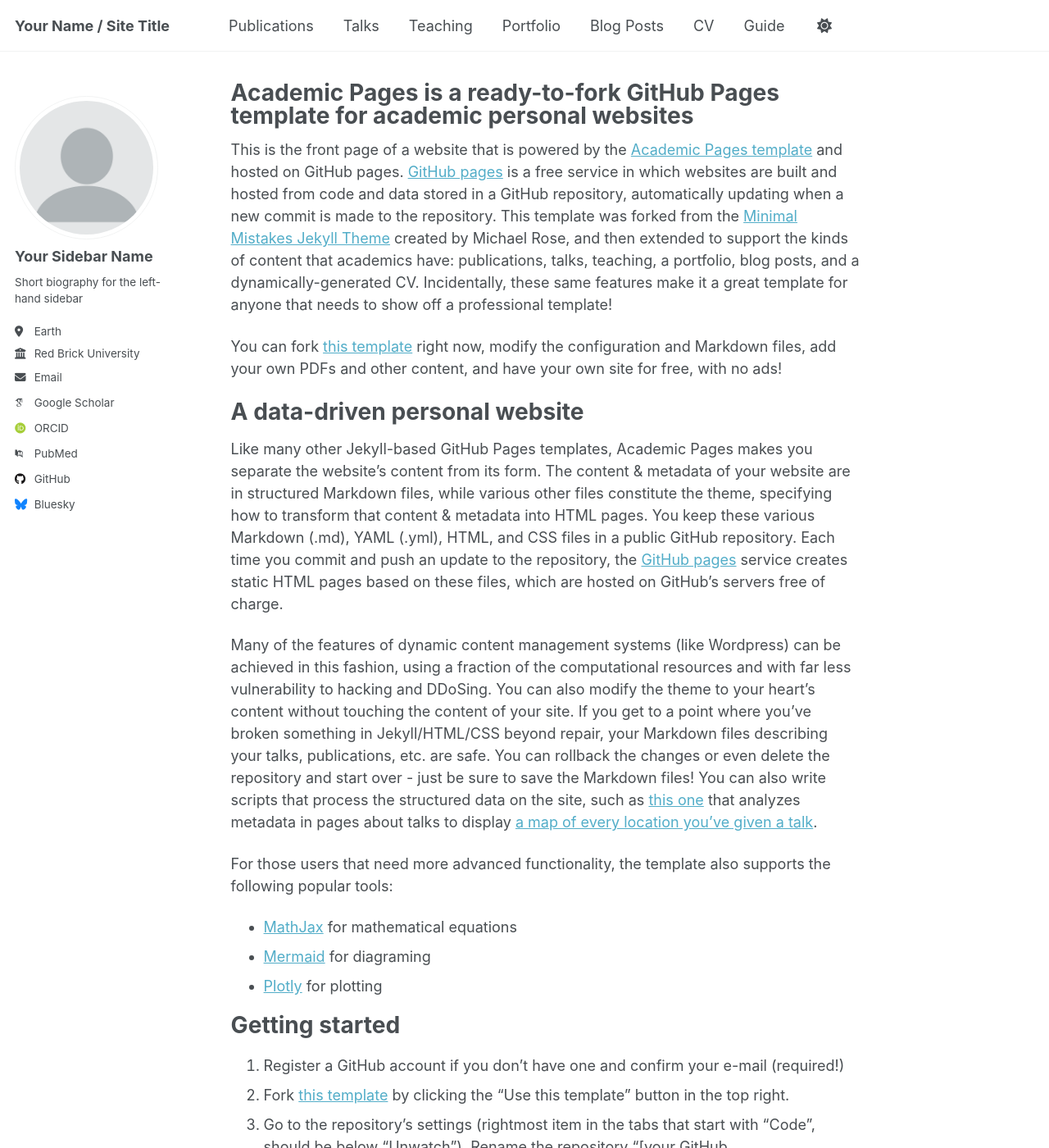
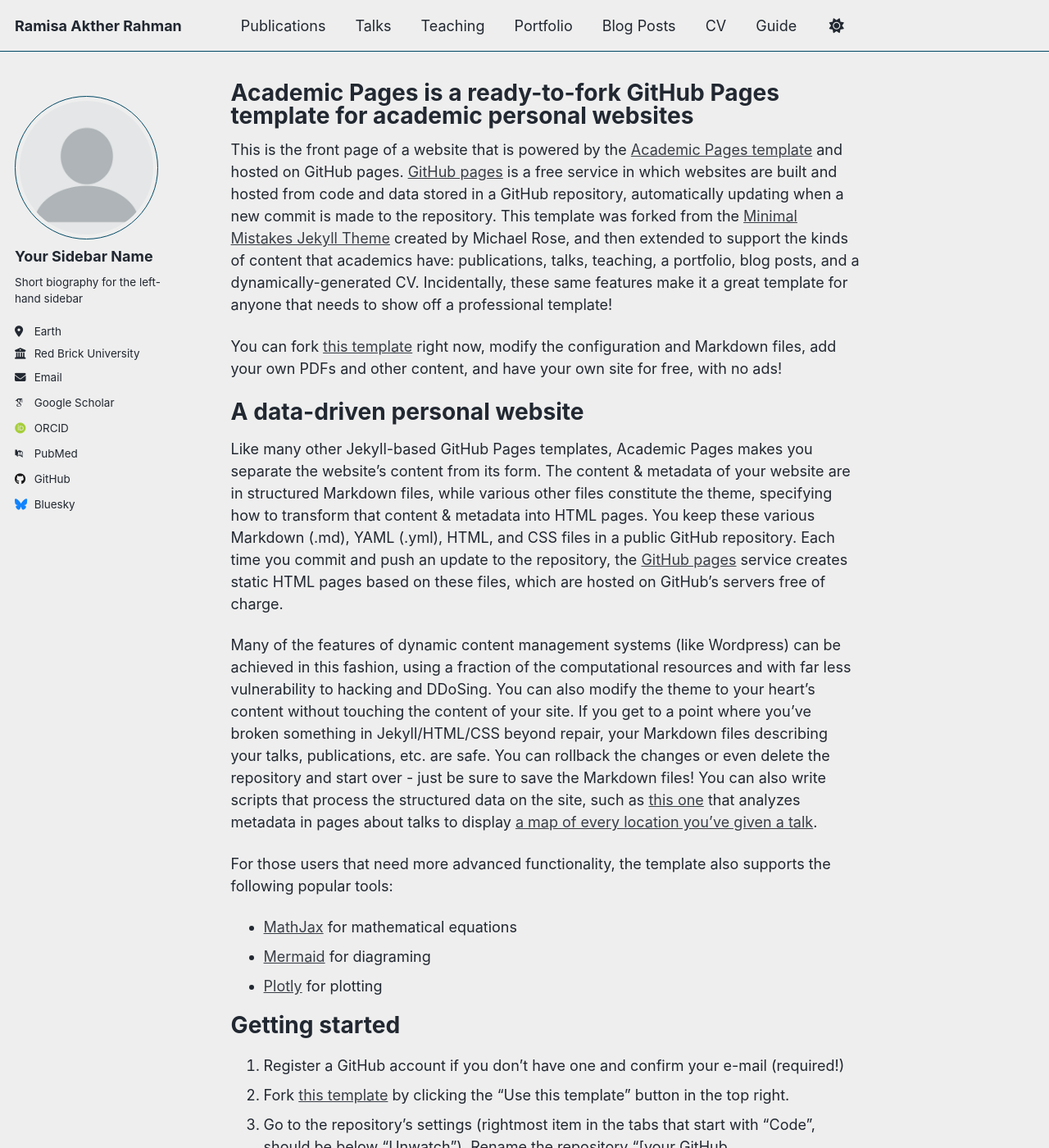
Before and after one commit to ramistarblob/ramistarblob.github.io, a Jekyll site: the page built from _pages/about.md, in a window 1280 px wide and 1400 px high. Shown: the whole window at 82% size. Built offline with Jekyll 4.4.1, drawn with Linux system fonts in a browser that asks for light colours; some web fonts are replaced; a script that is not in the unit is left out; some of the changed text lies outside the part shown.

Commit message:
Update _config.yml

```diff
--- a/_config.yml
+++ b/_config.yml
@@ -8,10 +8,10 @@
 
 # Basic Site Settings
 locale                   : "en-US"
-site_theme               : "default" # Currently available options are "default", "air"
-title                    : "Your Name / Site Title"
+site_theme               : "air" # Currently available options are "default", "air"
+title                    : "Ramisa Akther Rahman"
 title_separator          : "-"
-name                     : &name "Your Name"
+name                     : &name "Ramisa Akther Rahman"
 description              : &description "personal description"
 url                      : https://academicpages.github.io # the base hostname & protocol for your site e.g. "https://[your GitHub username].github.io" or if you already have some other page hosted on Github then use "https://[your GitHub username].github.io/[Your Repo Name]"
 baseurl                  : "" # the subpath of your site, e.g. "/blog"
```
